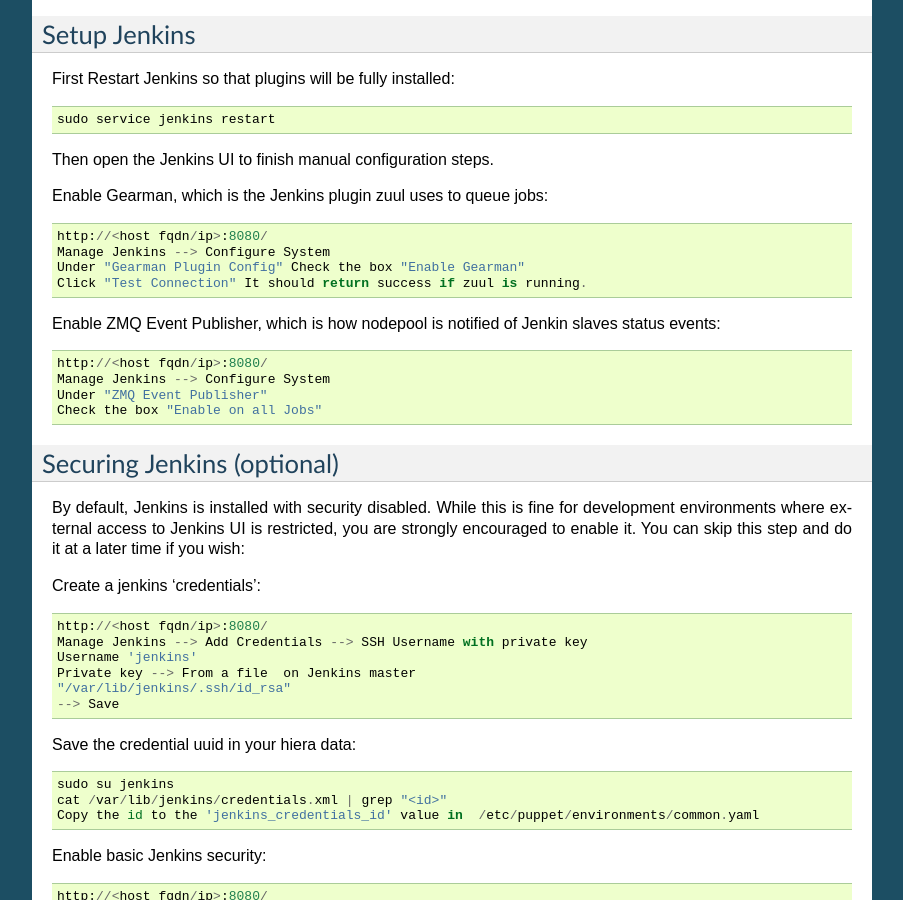
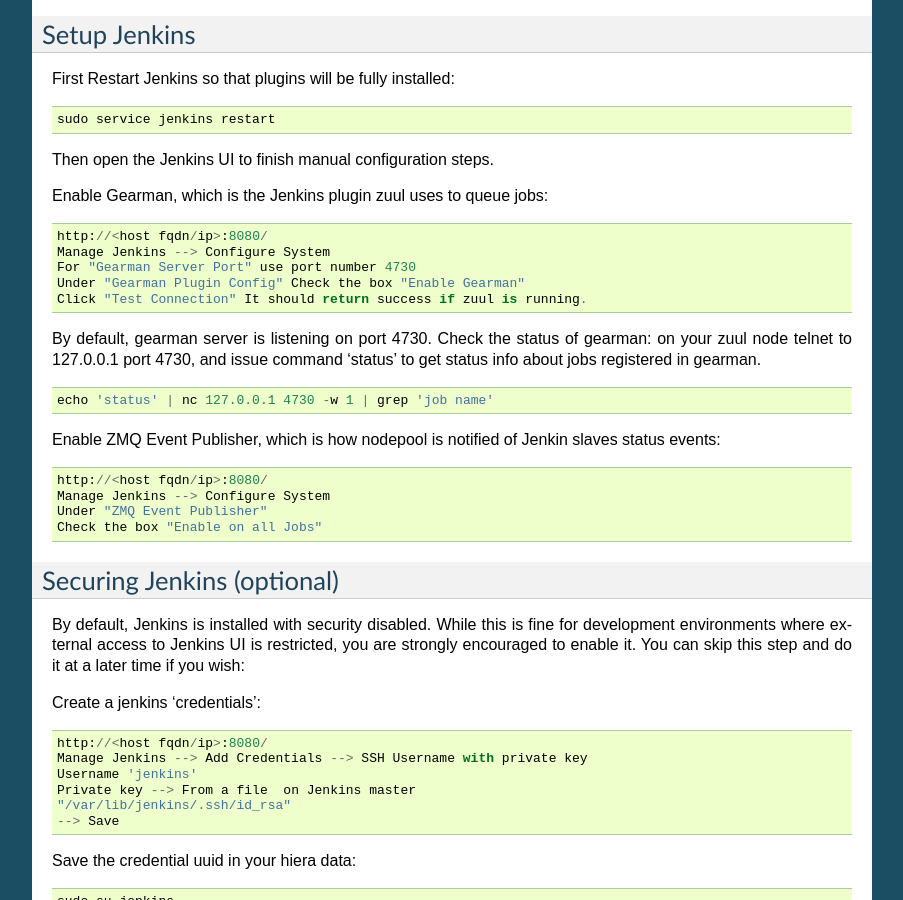
Before and after one commit to openstack-infra/puppet-openstackci, a Sphinx documentation site: the page built from doc/source/third_party_ci.rst, in a window 1280 px wide and 900 px high, scrolled down 5515 px. Shown: the whole window, without its empty margins (198-1101 px from the left). Built offline with Sphinx 7.4.7, drawn with Linux system fonts in a browser that asks for light colours.

Commit message:
Updated gearman default port information
The jobs generated by jenkins job builder were not registered with
the Gearman server. Updated the instructions with the right port
and trouble shooting information

Change-Id: Ib846e9bf3c36f40747b2ce2f04eae5ae1f42c392

```diff
--- a/doc/source/third_party_ci.rst
+++ b/doc/source/third_party_ci.rst
@@ -414,8 +414,18 @@
 
     http://<host fqdn/ip>:8080/
     Manage Jenkins --> Configure System
+    For "Gearman Server Port" use port number 4730
     Under "Gearman Plugin Config" Check the box "Enable Gearman"
     Click "Test Connection" It should return success if zuul is running.
+
+By default, gearman server is listening on port 4730. Check the status of
+gearman: on your zuul node telnet to 127.0.0.1 port 4730, and issue command
+'status' to get status info about jobs registered in gearman.
+
+::
+
+    echo 'status' | nc 127.0.0.1 4730 -w 1 | grep 'job name'
+
 
 Enable ZMQ Event Publisher, which is how nodepool is notified of Jenkin
 slaves status events:
```
